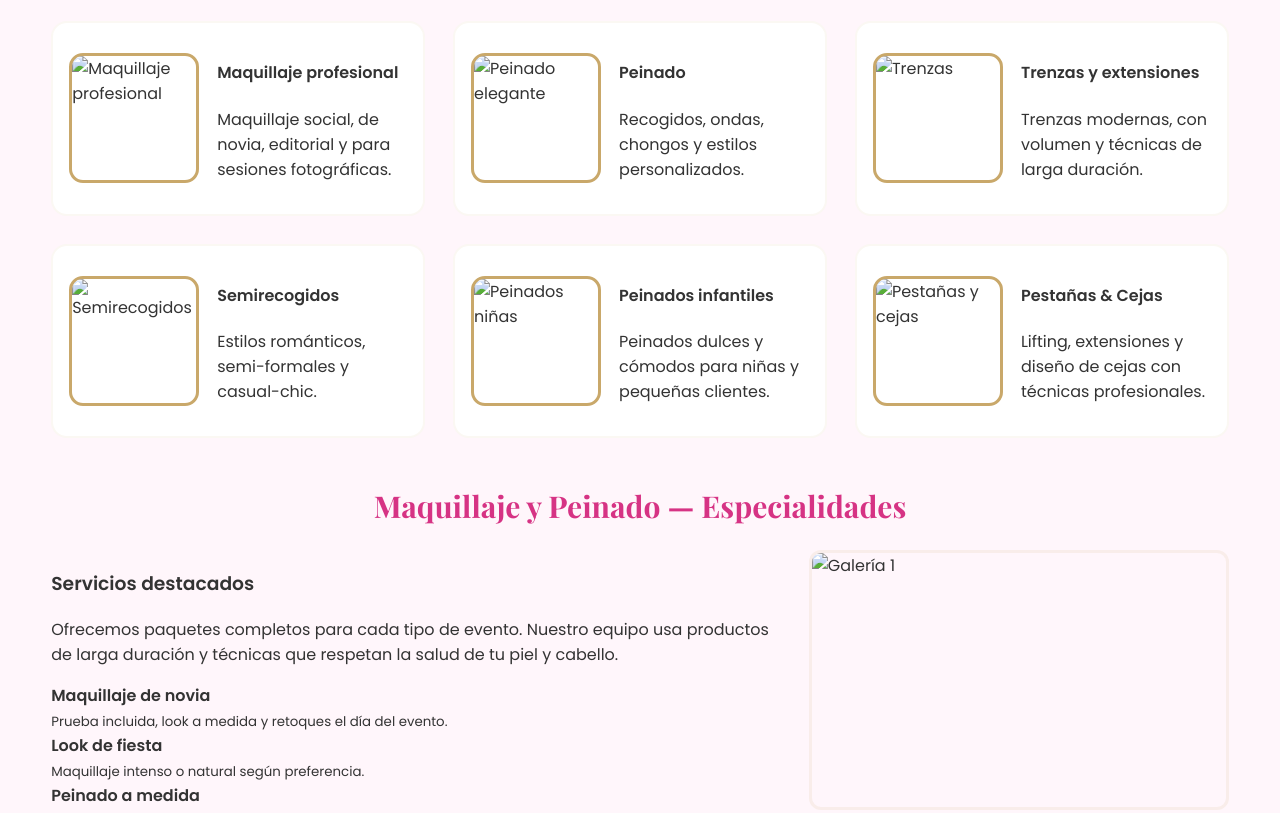
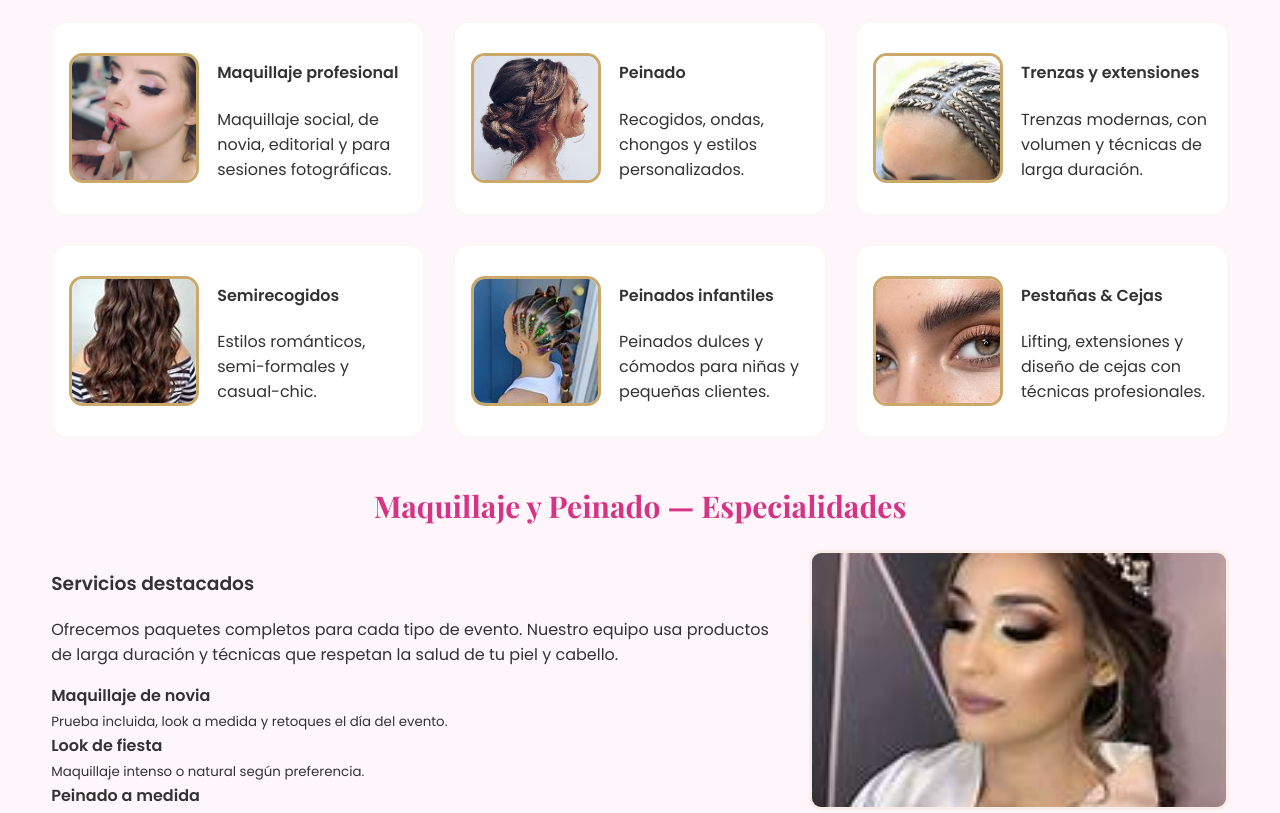
Before and after one commit to guzmandorisbeth756-eng/dorys, a plain HTML site: page index.html in a window 1280 px wide. Shown: the part 570-1383 px from the top of the page. Drawn offline with nearby package versions, Linux system fonts and the light colour scheme.

Commit message:
index.html

```diff
--- a/index.html
+++ b/index.html
@@ -209,7 +209,7 @@
 
     <div class="servicios-grid" aria-label="Lista de servicios">
       <article class="servicio">
-        <div class="thumb"><img src="img/maquillaje-profesional.jpg" alt="Maquillaje profesional"></div>
+        <div class="thumb"><img src="maquillaje-profesional.jpg" alt="Maquillaje profesional"></div>
         <div>
           <h4>Maquillaje profesional</h4>
           <p>Maquillaje social, de novia, editorial y para sesiones fotográficas.</p>
@@ -217,7 +217,7 @@
       </article>
 
       <article class="servicio">
-        <div class="thumb"><img src="img/peinado.jpg" alt="Peinado elegante"></div>
+        <div class="thumb"><img src="peinado.jpg" alt="Peinado elegante"></div>
         <div>
           <h4>Peinado</h4>
           <p>Recogidos, ondas, chongos y estilos personalizados.</p>
@@ -225,7 +225,7 @@
       </article>
 
       <article class="servicio">
-        <div class="thumb"><img src="img/trenzas.jpg" alt="Trenzas"></div>
+        <div class="thumb"><img src="trenzas.jpg" alt="Trenzas"></div>
         <div>
           <h4>Trenzas y extensiones</h4>
           <p>Trenzas modernas, con volumen y técnicas de larga duración.</p>
@@ -233,7 +233,7 @@
       </article>
 
       <article class="servicio">
-        <div class="thumb"><img src="img/semirrecogidos.jpg" alt="Semirecogidos"></div>
+        <div class="thumb"><img src="semirrecogidos.jpg" alt="Semirecogidos"></div>
         <div>
           <h4>Semirecogidos</h4>
           <p>Estilos románticos, semi-formales y casual-chic.</p>
@@ -241,7 +241,7 @@
       </article>
 
       <article class="servicio">
-        <div class="thumb"><img src="img/peinados_infantiles.jpg" alt="Peinados niñas"></div>
+        <div class="thumb"><img src="peinados_infantiles.jpg" alt="Peinados niñas"></div>
         <div>
           <h4>Peinados infantiles</h4>
           <p>Peinados dulces y cómodos para niñas y pequeñas clientes.</p>
@@ -249,7 +249,7 @@
       </article>
 
       <article class="servicio">
-        <div class="thumb"><img src="img/pestañas.jpg" alt="Pestañas y cejas"></div>
+        <div class="thumb"><img src="pestañas.jpg" alt="Pestañas y cejas"></div>
         <div>
           <h4>Pestañas & Cejas</h4>
           <p>Lifting, extensiones y diseño de cejas con técnicas profesionales.</p>
@@ -277,9 +277,9 @@
         </div>
 
         <aside class="side-gallery" aria-hidden="false">
-          <img src="img/maquillaje_novia.jpg" alt="Galería 1">
-          <img src="img/peinado_medida.jpg" alt="Galería 2">
-          <img src="img/asesoria_imagen.jpg" alt="Galería 3">
+          <img src="maquillaje_novia.jpg" alt="Galería 1">
+          <img src="peinado_medida.jpg" alt="Galería 2">
+          <img src="asesoria_imagen.jpg" alt="Galería 3">
         </aside>
       </div>
     </section>
```
